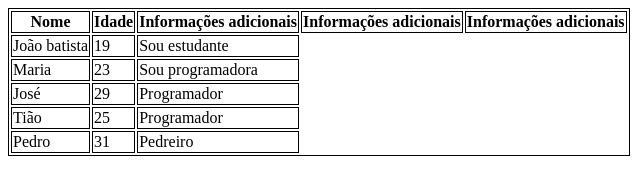
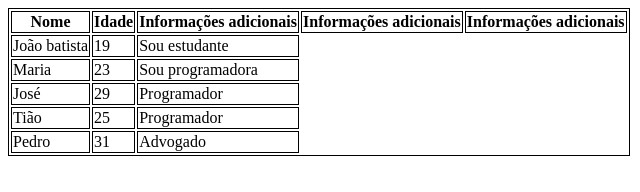
Before and after one commit to Joao-batista01/aula-tabela, a plain HTML site: page index.html in a window 1280 px wide. Shown: the full height of the page, 0-640 px from the left. Drawn offline with Linux system fonts and the light colour scheme.

Commit message:
Mudando pedreiro para advogado

```diff
--- a/index.html
+++ b/index.html
@@ -49,7 +49,7 @@
             <tr>
                 <td>Pedro</td>
                 <td>31</td>
-                <td>Pedreiro</td>
+                <td>Advogado</td>
             </tr>
         </tbody>
 
```
